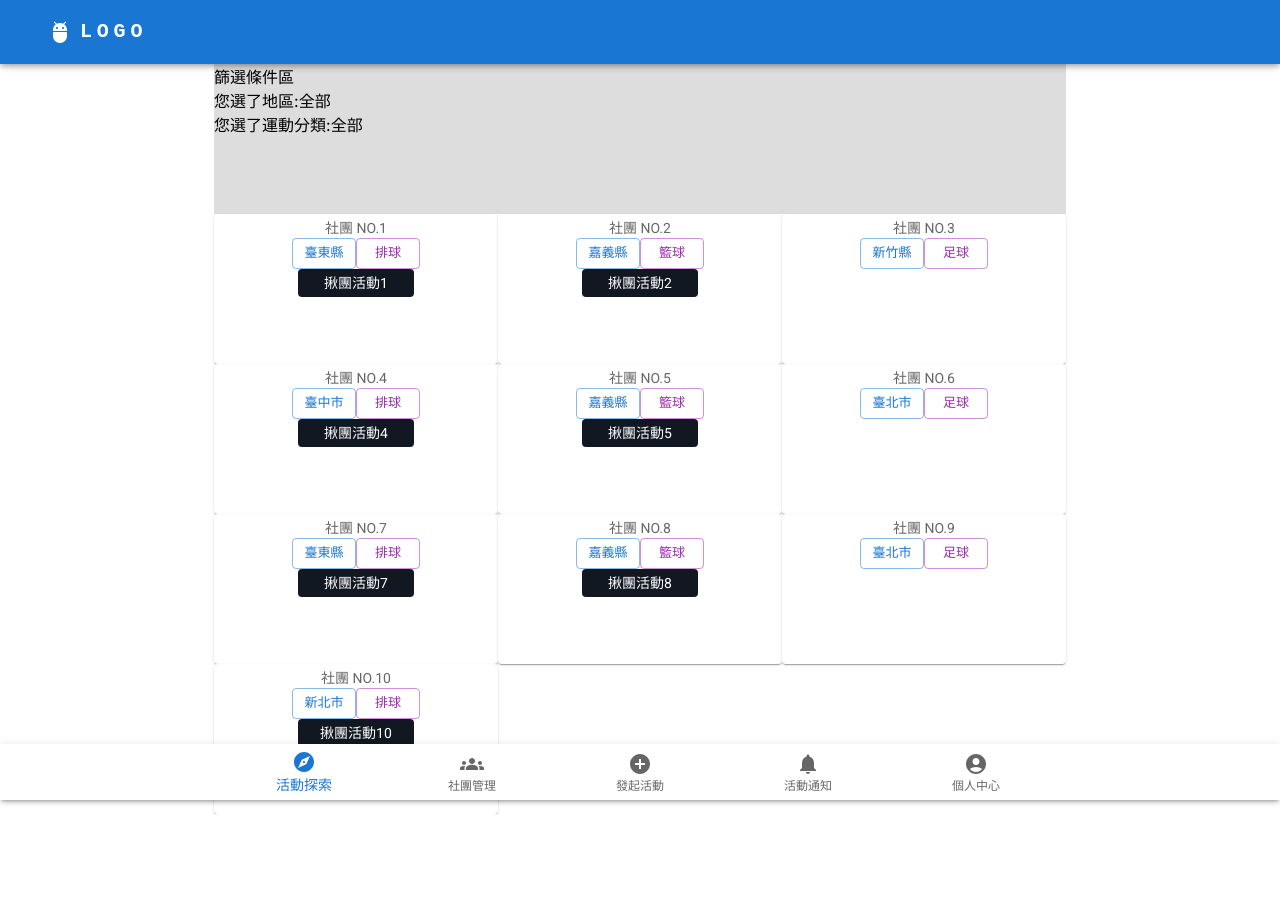
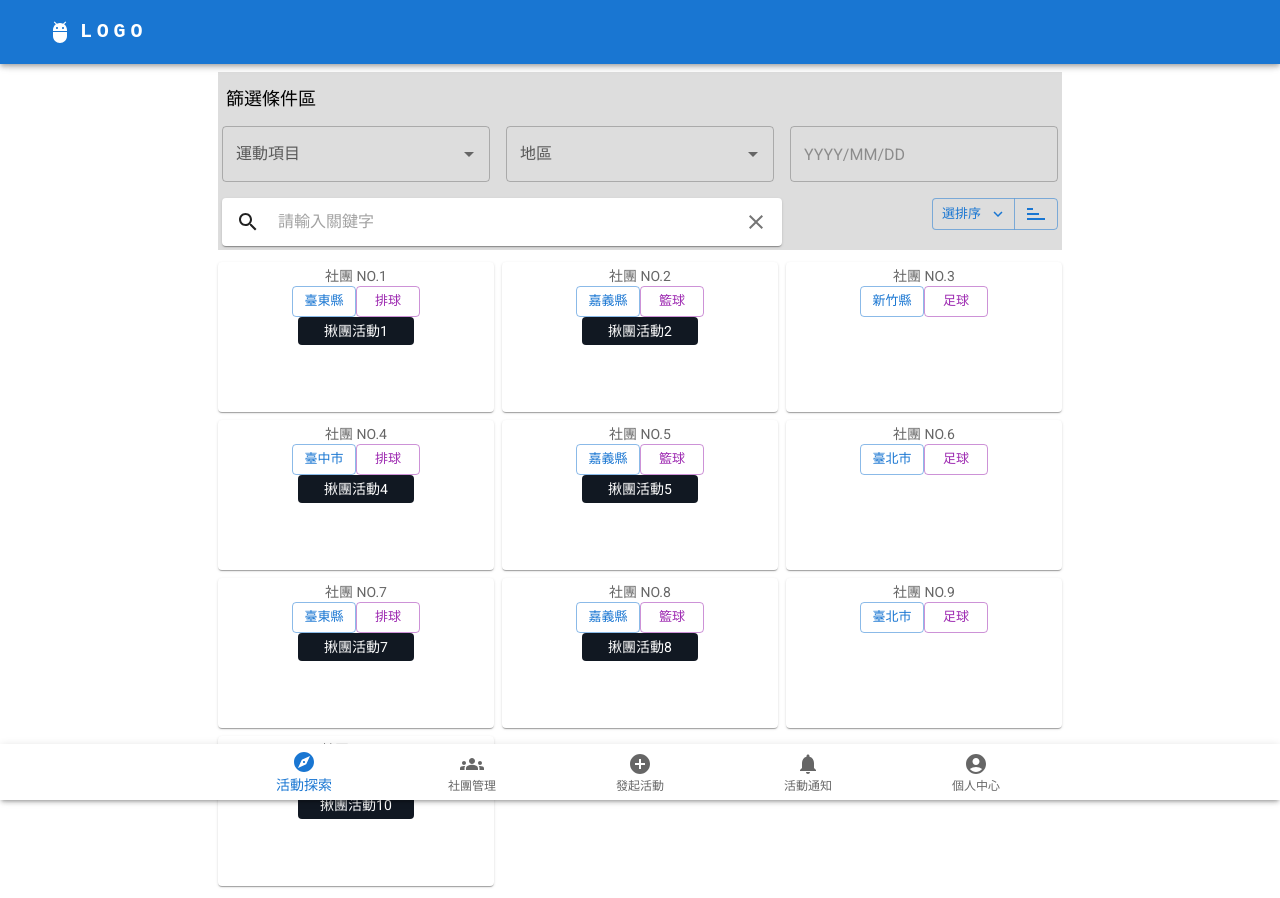
Before and after one commit to fubini108014/sportify, a Next.js app: page /search in a window 1280 px wide. Before the commit the page ends 814 px from the top, so only its background shows below. Built offline with nearby package versions, Linux system fonts and the light colour scheme; what @mui/material-nextjs would draw is missing.

Commit message:
新增篩選排序元件

```diff
--- a/app/constants/taiwanCity.ts
+++ b/app/constants/taiwanCity.ts
@@ -6,36 +6,36 @@ type Area = {
 // 修改地區陣列
 export const areas: Area[] = [
   // 北部
-  { code: "tpe", name: "臺北市", region: "north" },
-  { code: "ntpc", name: "新北市", region: "north" },
-  { code: "tyn", name: "桃園市", region: "north" },
-  { code: "hsinchu-city", name: "新竹市", region: "north" },
-  { code: "hsinchu", name: "新竹縣", region: "north" },
-  { code: "keelung", name: "基隆市", region: "north" },
-  { code: "yilan", name: "宜蘭縣", region: "north" },
+  { code: "tpe", name: "臺北市", region: "北部" },
+  { code: "ntpc", name: "新北市", region: "北部" },
+  { code: "tyn", name: "桃園市", region: "北部" },
+  { code: "hsinchu-city", name: "新竹市", region: "北部" },
+  { code: "hsinchu", name: "新竹縣", region: "北部" },
+  { code: "keelung", name: "基隆市", region: "北部" },
+  { code: "yilan", name: "宜蘭縣", region: "北部" },
 
   // 中部
-  { code: "taichung", name: "臺中市", region: "central" },
-  { code: "miaoli", name: "苗栗縣", region: "central" },
-  { code: "changhua", name: "彰化縣", region: "central" },
-  { code: "nantou", name: "南投縣", region: "central" },
-  { code: "yunlin", name: "雲林縣", region: "central" },
+  { code: "taichung", name: "臺中市", region: "中部" },
+  { code: "miaoli", name: "苗栗縣", region: "中部" },
+  { code: "changhua", name: "彰化縣", region: "中部" },
+  { code: "nantou", name: "南投縣", region: "中部" },
+  { code: "yunlin", name: "雲林縣", region: "中部" },
 
   // 南部
-  { code: "tainan", name: "臺南市", region: "south" },
-  { code: "khh", name: "高雄市", region: "south" },
-  { code: "chiayi-city", name: "嘉義市", region: "south" },
-  { code: "chiayi", name: "嘉義縣", region: "south" },
-  { code: "pingtung", name: "屏東縣", region: "south" },
+  { code: "tainan", name: "臺南市", region: "南部" },
+  { code: "khh", name: "高雄市", region: "南部" },
+  { code: "chiayi-city", name: "嘉義市", region: "南部" },
+  { code: "chiayi", name: "嘉義縣", region: "南部" },
+  { code: "pingtung", name: "屏東縣", region: "南部" },
 
   // 東部
-  { code: "taitung", name: "臺東縣", region: "east" },
-  { code: "hualien", name: "花蓮縣", region: "east" },
+  { code: "taitung", name: "臺東縣", region: "東部" },
+  { code: "hualien", name: "花蓮縣", region: "東部" },
 
   // 離島
-  { code: "penghu", name: "澎湖縣", region: "island" },
-  { code: "kinmen", name: "金門縣", region: "island" },
-  { code: "lienchiang", name: "連江縣", region: "island" },
+  { code: "penghu", name: "澎湖縣", region: "離島" },
+  { code: "kinmen", name: "金門縣", region: "離島" },
+  { code: "lienchiang", name: "連江縣", region: "離島" },
 ];
 
 export const cityDictionary = areas.reduce<Record<string, Area>>(
--- a/app/layout.tsx
+++ b/app/layout.tsx
@@ -5,7 +5,9 @@ import theme from "./ui/theme";
 import { Inter } from "next/font/google";
 import { BasicBottomNavigaion } from "./components/BasicBottomNavigaion";
 import { CustomAppBar } from "./components/CustomAppBar";
+
 import "./globals.css";
+import { DatePickerProvider } from "./provider/DatePickerProvider";
 
 const inter = Inter({ subsets: ["latin"] });
 
@@ -22,6 +24,7 @@ export default function RootLayout({
   return (
     <html lang="en">
       <body className={inter.className}>
+        <DatePickerProvider>
           <AppRouterCacheProvider options={{ enableCssLayer: true }}>
             <ThemeProvider theme={theme}>
               <CustomAppBar />
@@ -29,6 +32,7 @@ export default function RootLayout({
               <BasicBottomNavigaion />
             </ThemeProvider>
           </AppRouterCacheProvider>
+        </DatePickerProvider>
       </body>
     </html>
   );
--- /dev/null
+++ b/app/search/components/SearchConditions.tsx
@@ -0,0 +1,109 @@
+import { TextField, Autocomplete, Box, Grid2 as Grid } from "@mui/material";
+import React, { useEffect, useState } from "react";
+import { useSearchParams } from "next/navigation";
+import { areas } from "@/app/constants/taiwanCity";
+import { sports } from "@/app/constants/sportCategory";
+import { DatePicker } from "@mui/x-date-pickers";
+import { SearchKeyword } from "./SearchKeyword";
+import { Dayjs } from "dayjs";
+import { ButtonGroupSorting } from "./filterComponents/ButtonGroupSorting";
+
+export type SortDirection = "desc" | "asc";
+export type SortInfo = { type: string; direction: SortDirection };
+interface Filter {
+  keyword: string;
+  areaId: string;
+  sportId: string;
+  date: string;
+  sortType: string;
+  sortDirection: SortDirection;
+}
+
+export const SearchConditions = () => {
+  const searchParams = useSearchParams();
+  const area = searchParams.get("area") || "";
+  const category = searchParams.get("category") || "";
+  const findDefaultAreaOption = areas.find((_) => _.code === area) || null;
+  const findDefaultSportOption =
+    sports.find((_) => _.code === category) || null;
+
+  const [filter, setFilter] = useState<Filter>({
+    keyword: "",
+    areaId: "",
+    sportId: "",
+    date: "",
+    sortType: "",
+    sortDirection: "desc",
+  });
+
+  useEffect(() => {
+    setFilter((prev) => ({ ...prev, areaId: area, sportId: category }));
+  }, [area, category]);
+
+  const handleOnChangKeyword = (keyword: string) => {
+    console.log("v:", keyword);
+    setFilter((prev) => ({ ...prev, keyword }));
+  };
+  const handleOnChangDate = (date: Dayjs | null) => {
+    console.log("v:", date?.format("YYYY/MM/DD"));
+    setFilter((prev) => ({ ...prev, date: date?.format("YYYY/MM/DD") || "" }));
+  };
+  const handleOnChangSorting = ({ type, direction }: SortInfo) => {
+    setFilter((prev) => ({
+      ...prev,
+      sortType: type,
+      sortDirection: direction,
+    }));
+  };
+
+  return (
+    <Box sx={{ backgroundColor: "#ddd", m: "8px 4px", p: "4px" }}>
+      <Box sx={{ fontSize: "18px", m: "8px 4px 16px 4px" }}>篩選條件區</Box>
+      <Grid container spacing={2}>
+        <Grid size={{ xs: 6, sm: 6, md: 4 }}>
+          <Autocomplete
+            disablePortal
+            options={sports}
+            groupBy={(option) => option.category}
+            defaultValue={findDefaultSportOption}
+            getOptionLabel={(option) => option.name}
+            //sx={{ width: 130 }}
+            noOptionsText="查無選項"
+            renderInput={(params) => <TextField {...params} label="運動項目" />}
+          />
+        </Grid>
+        <Grid size={{ xs: 6, sm: 6, md: 4 }}>
+          <Autocomplete
+            disablePortal
+            options={areas}
+            groupBy={(option) => option.region}
+            defaultValue={findDefaultAreaOption}
+            getOptionLabel={(option) => option.name}
+            //sx={{ width: 130 }}
+            noOptionsText="查無選項"
+            renderInput={(params) => <TextField {...params} label="地區" />}
+          />
+        </Grid>
+        <Grid size={{ xs: 6, sm: 6, md: 4 }}>
+          <DatePicker
+            sx={{ width: "100%" }}
+            format="YYYY/MM/DD"
+            onChange={handleOnChangDate}
+          />
+        </Grid>
+        <Grid size={{ xs: 8, sm: 8, md: 8 }}>
+          <SearchKeyword onChange={handleOnChangKeyword} />
+        </Grid>
+        <Grid size={{ xs: 4, sm: 4, md: 4 }}>
+          <ButtonGroupSorting
+            sortInfo={{
+              type: filter.sortType,
+              direction: filter.sortDirection,
+            }}
+            onChange={handleOnChangSorting}
+          />
+        </Grid>
+      </Grid>
+    </Box>
+  );
+};
--- /dev/null
+++ b/app/search/components/SearchKeyword.tsx
@@ -0,0 +1,47 @@
+import React from "react";
+import { IconButton, InputBase, Paper } from "@mui/material";
+import SearchIcon from "@mui/icons-material/Search";
+import CloseIcon from "@mui/icons-material/Close";
+
+interface SearchKeywordProps {
+  onChange: (word: string) => void;
+  value?: string;
+  placeholder?: string;
+  className?: string;
+}
+export const SearchKeyword = ({ onChange }: SearchKeywordProps) => {
+  return (
+    <Paper
+      component="form"
+      sx={{
+        p: "2px 4px",
+        display: "flex",
+        alignItems: "center",
+        width: "100%",
+      }}
+    >
+      <SearchIcon sx={{ p: "10px" }} />
+
+      <InputBase
+        sx={{ ml: 1, flex: 1 }}
+        placeholder="請輸入關鍵字"
+        inputProps={{ "aria-label": "關鍵字查詢" }}
+        onChange={(e) => {
+          onChange(e.target.value);
+        }}
+      />
+      <IconButton
+        type="button"
+        sx={{ p: "10px" }}
+        aria-label="search"
+        onClick={() => onChange("")}
+      >
+        <CloseIcon />
+      </IconButton>
+      {/* <Divider sx={{ height: 28, m: 0.5 }} orientation="vertical" />
+      <IconButton color="primary" sx={{ p: '10px' }} aria-label="directions">
+        <DirectionsIcon />
+      </IconButton> */}
+    </Paper>
+  );
+};
--- a/app/search/components/SearchList.tsx
+++ b/app/search/components/SearchList.tsx
@@ -1,12 +1,12 @@
 "use client";
 import { Masonry } from "@mui/lab";
 import { Box } from "@mui/material";
-import { useSearchParams } from "next/navigation";
 import { Container } from "@mui/material";
 import React from "react";
 import ClubCard from "./ClubCard";
 import { ClubInfoDialog } from "./ClubInfoDialog";
 import { ActivityRegisterDialog } from "./ActivityRegisterDialog";
+import { SearchConditions } from "./SearchConditions";
 interface Club {
   id: string;
   name: string;
@@ -140,10 +140,6 @@ const clubData: Club[] = [
 ];
 
 export const SearchList = () => {
-  const searchParams = useSearchParams();
-  const area = searchParams.get("area");
-  const category = searchParams.get("category");
-
   //TODO:卡片式UI設計
   const [
     { openClubDialog, selectedClubId, openActivityDialog, selectedActivityId },
@@ -183,17 +179,13 @@ export const SearchList = () => {
       selectedActivityId: "",
     }));
   };
-
+  console.log("clubData:", clubData);
   return (
     <Container maxWidth="md">
-      <Box sx={{ height: 150, backgroundColor: "#ddd" }}>
-        篩選條件區
-        <div>您選了地區:{area || "全部"}</div>
-        <div>您選了運動分類:{category || "全部"}</div>
-      </Box>
+      <SearchConditions />
 
       <Box sx={{ minHeight: 393 }}>
-        <Masonry columns={{ xs: 1, sm: 2, md: 3 }} spacing={0}>
+        <Masonry sx={{ m: 0 }} columns={{ xs: 1, sm: 2, md: 3 }} spacing={1}>
           {clubData.map((club) => (
             <ClubCard
               key={club.id}
--- /dev/null
+++ b/app/search/components/filterComponents/ButtonGroupSorting.tsx
@@ -0,0 +1,139 @@
+import React from "react";
+import {
+  ButtonGroup,
+  Button,
+  MenuItem,
+  styled,
+  alpha,
+  Box,
+} from "@mui/material";
+import KeyboardArrowDownIcon from "@mui/icons-material/KeyboardArrowDown";
+import Menu, { MenuProps } from "@mui/material/Menu";
+import Divider from "@mui/material/Divider";
+import SortIcon from "@mui/icons-material/Sort";
+import { SortInfo } from "../SearchConditions";
+
+const StyledMenu = styled((props: MenuProps) => (
+  <Menu
+    elevation={0}
+    anchorOrigin={{
+      vertical: "bottom",
+      horizontal: "right",
+    }}
+    transformOrigin={{
+      vertical: "top",
+      horizontal: "right",
+    }}
+    {...props}
+  />
+))(({ theme }) => ({
+  "& .MuiPaper-root": {
+    borderRadius: 6,
+    marginTop: theme.spacing(1),
+    minWidth: 180,
+    color: "rgb(55, 65, 81)",
+    boxShadow:
+      "rgb(255, 255, 255) 0px 0px 0px 0px, rgba(0, 0, 0, 0.05) 0px 0px 0px 1px, rgba(0, 0, 0, 0.1) 0px 10px 15px -3px, rgba(0, 0, 0, 0.05) 0px 4px 6px -2px",
+    "& .MuiMenu-list": {
+      padding: "4px 0",
+    },
+    "& .MuiMenuItem-root": {
+      "& .MuiSvgIcon-root": {
+        fontSize: 18,
+        color: theme.palette.text.secondary,
+        marginRight: theme.spacing(1.5),
+      },
+      "&:active": {
+        backgroundColor: alpha(
+          theme.palette.primary.main,
+          theme.palette.action.selectedOpacity
+        ),
+      },
+    },
+    ...theme.applyStyles("dark", {
+      color: theme.palette.grey[300],
+    }),
+  },
+}));
+
+const sortTypeOptions = [
+  { value: "hot", text: "熱門度" },
+  { value: "time", text: "時間遠近" },
+  { value: "name", text: "社團名稱" },
+];
+interface ButtonGroupSortingProps {
+  sortInfo: SortInfo;
+  onChange: (obj: SortInfo) => void;
+}
+
+export const ButtonGroupSorting = ({
+  sortInfo,
+  onChange,
+}: ButtonGroupSortingProps) => {
+  console.log("sortInfo:", sortInfo);
+  const [anchorEl, setAnchorEl] = React.useState<null | HTMLElement>(null);
+  const open = Boolean(anchorEl);
+  const handleOpenMenu = (event: React.MouseEvent<HTMLElement>) => {
+    setAnchorEl(event.currentTarget);
+  };
+  const handleClose = () => {
+    setAnchorEl(null);
+  };
+  const handleChangeSortDirection = () => {
+    const newDirection = sortInfo.direction === "desc" ? "asc" : "desc";
+    onChange({ ...sortInfo, direction: newDirection });
+  };
+
+  const handleChangSortType = (type: string) => {
+    onChange({ ...sortInfo, type });
+    setAnchorEl(null);
+  };
+  const buttonTypeText =
+    sortTypeOptions.find((t) => t.value === sortInfo.type)?.text || "選排序";
+
+  const buttonDirectionText =
+    sortInfo.direction === "desc" ? (
+      <SortIcon sx={{ rotate: "180deg", transform: "scaleX(-1)" }} />
+    ) : (
+      <SortIcon />
+    );
+
+  return (
+    <Box sx={{ textAlign: "end" }}>
+      <ButtonGroup size="small" aria-label="Small button group">
+        <Button
+          key="one"
+          disableElevation
+          onClick={handleOpenMenu}
+          endIcon={<KeyboardArrowDownIcon />}
+        >
+          {buttonTypeText}
+        </Button>
+        <Button key="two" onClick={handleChangeSortDirection}>
+          {buttonDirectionText}
+        </Button>
+      </ButtonGroup>
+      <StyledMenu
+        id="demo-customized-menu"
+        MenuListProps={{
+          "aria-labelledby": "demo-customized-button",
+        }}
+        anchorEl={anchorEl}
+        open={open}
+        onClose={handleClose}
+      >
+        排序依據
+        <Divider sx={{ my: 0.5 }} />
+        {sortTypeOptions.map((_) => (
+          <MenuItem
+            key={_.value}
+            onClick={() => handleChangSortType(_.value)}
+            disableRipple
+          >
+            {_.text}
+          </MenuItem>
+        ))}
+      </StyledMenu>
+    </Box>
+  );
+};
--- a/package.json
+++ b/package.json
@@ -18,6 +18,8 @@
     "@mui/lab": "^6.0.0-beta.22",
     "@mui/material": "^6.3.1",
     "@mui/material-nextjs": "^6.3.0",
+    "@mui/x-date-pickers": "^7.24.0",
+    "dayjs": "^1.11.13",
     "next": "15.1.3",
     "react": "^19.0.0",
     "react-dom": "^19.0.0"
```
Also changed, not shown: app/provider/DatePickerProvider.tsx (added, +15 -0 lines), 1 other file (tests, documents, lock files or other folders). Lines whose indentation alone changed are shown as unchanged.
